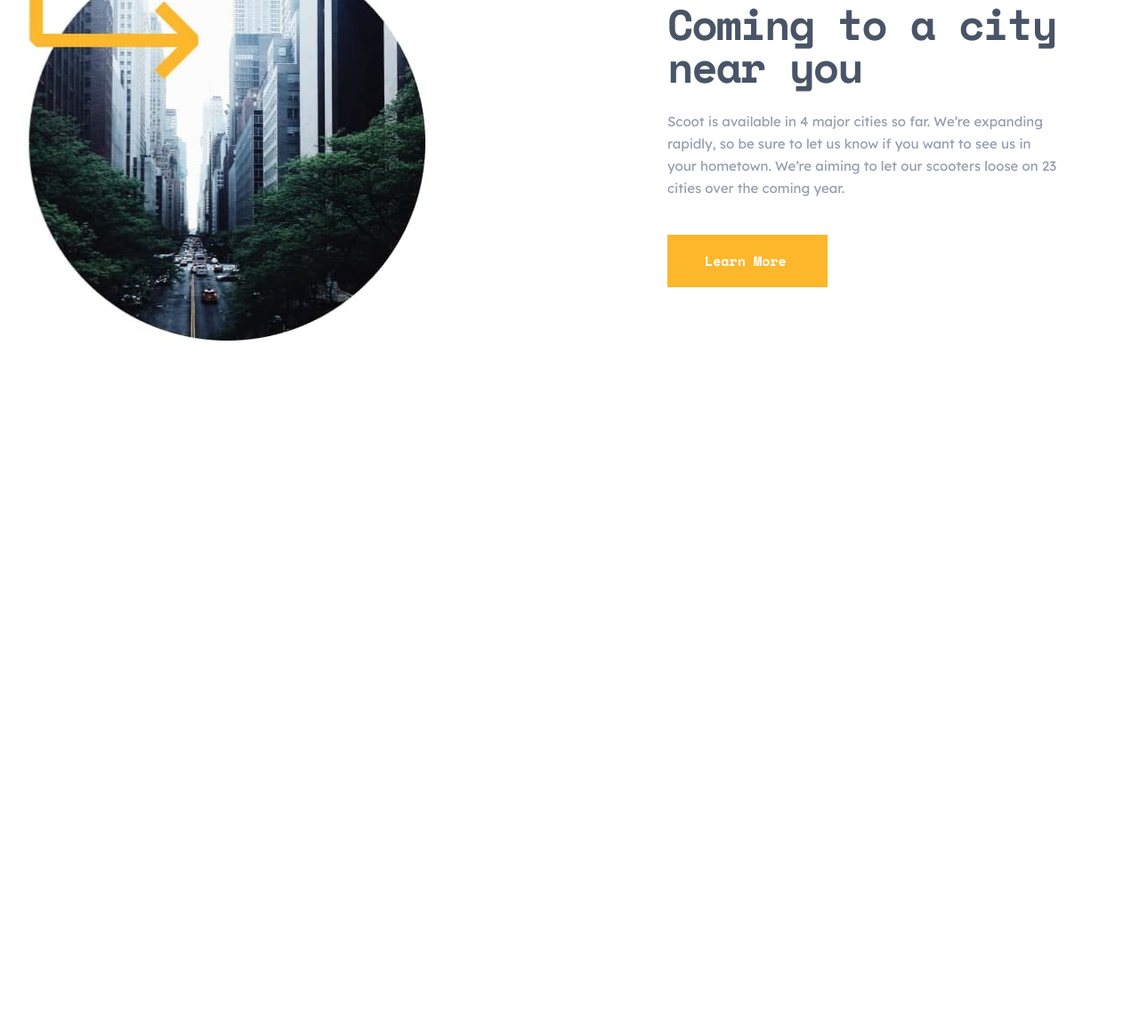
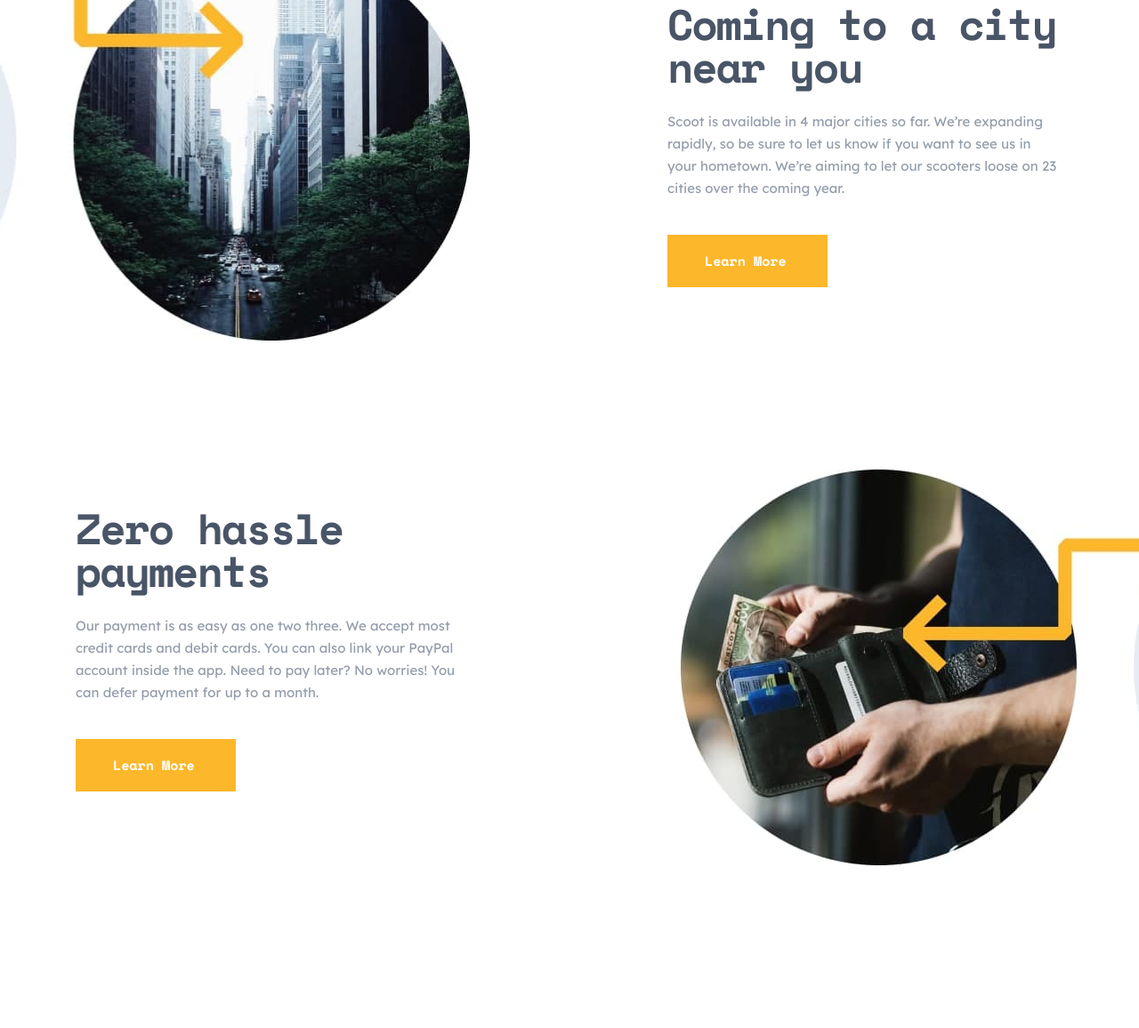
Before and after one commit to rustamidastan/scoot, a plain HTML site: page index.html in a window 1280 px wide. Shown: the part 2074-3230 px from the top of the page at 89% size. Before the commit the page ends 2602 px from the top, so only its background shows below. Drawn offline with Linux system fonts and the light colour scheme.

Commit message:
finishing zero section

```diff
--- a/css/style.css
+++ b/css/style.css
@@ -272,7 +272,7 @@ body {
     padding-bottom: 65px;
     background-image: url(../images/easy-bg-img.jpg);
     background-repeat: no-repeat;
-    background-position: calc(50% + 580px) center;
+    background-position: calc(50% + 530px) center;
 }
 
 .easy__info {
@@ -319,7 +319,7 @@ body {
     margin: 0 auto;
     background-image: url(../images/coming-bg-img.jpg);
     background-repeat: no-repeat;
-    background-position: calc(50% - 660px) center;
+    background-position: calc(50% - 610px) center;
 }
 
 .coming__container {
@@ -330,3 +330,20 @@ body {
 .coming__info {
     max-width: 445px;
 }
+
+
+/* START ZERO SECTION  */
+
+.zero {
+    padding-top: 42px;
+    padding-bottom: 266px;
+    max-width: 1440px;
+    margin: 0 auto;
+    background-image: url(../images/zero-bg-img.jpg);
+    background-repeat: no-repeat;
+    background-position: calc(50% + 620px) 0;
+}
+
+.zero__info {
+    max-width: 445px;
+}
--- a/index.html
+++ b/index.html
@@ -104,6 +104,19 @@
             </div>
         </div>
     </section>
+
+    <section class="zero">
+        <div class="container">
+            <div class="zero__info">
+                <h2 class="info__title heading">
+                    Zero hassle payments
+                </h2>
+                <p class="info__text">Our payment is as easy as one two three. We accept most credit cards and debit cards. You can also link your PayPal account inside the app. Need to pay later? No worries! You can defer payment for up to a month.</p>
+
+                <a href="#" class="btn info__btn">Learn More</a>
+            </div>
+        </div>
+    </section>
 </body>
 
 </html>
```
Also changed, not shown: images/zero-bg-img.jpg (added).
